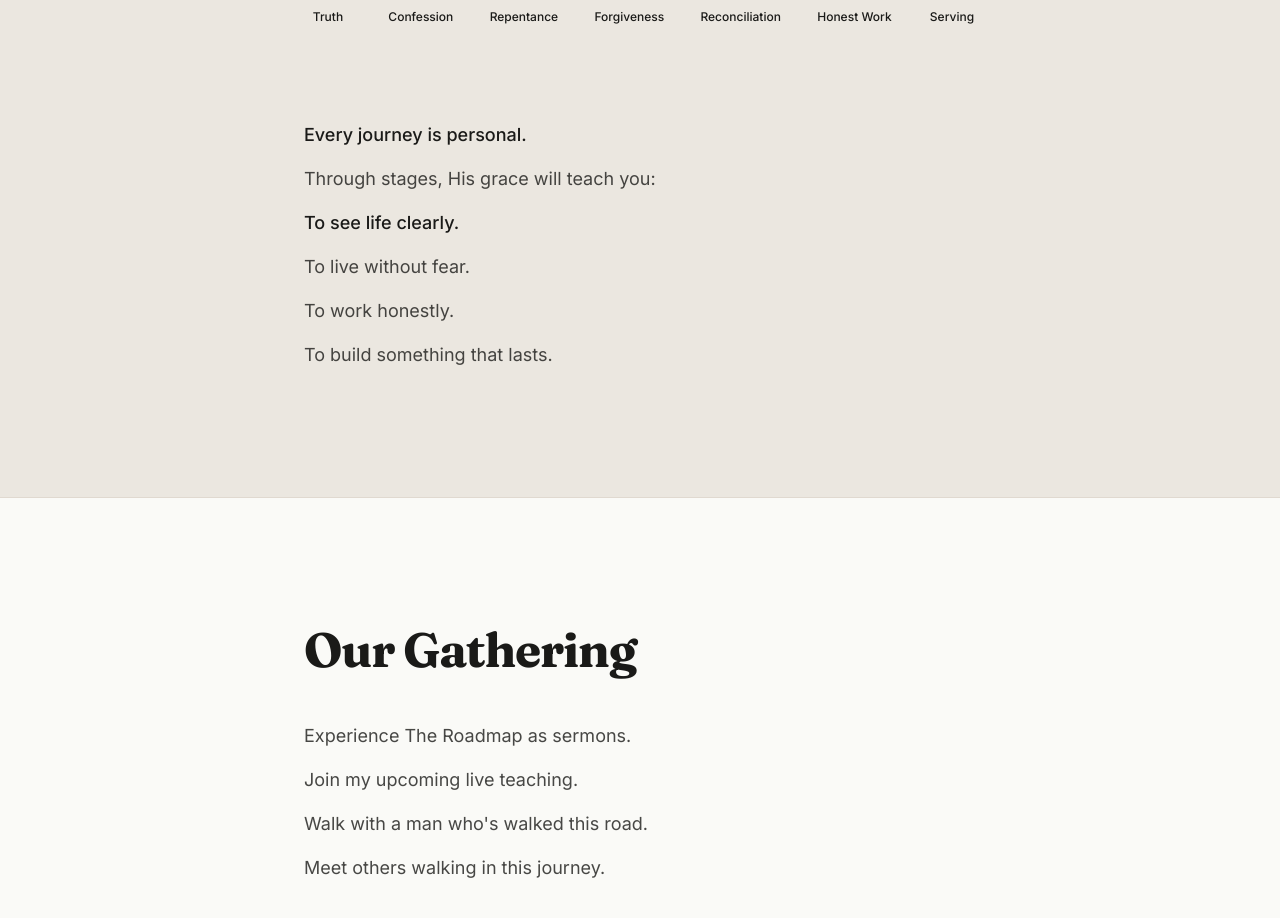
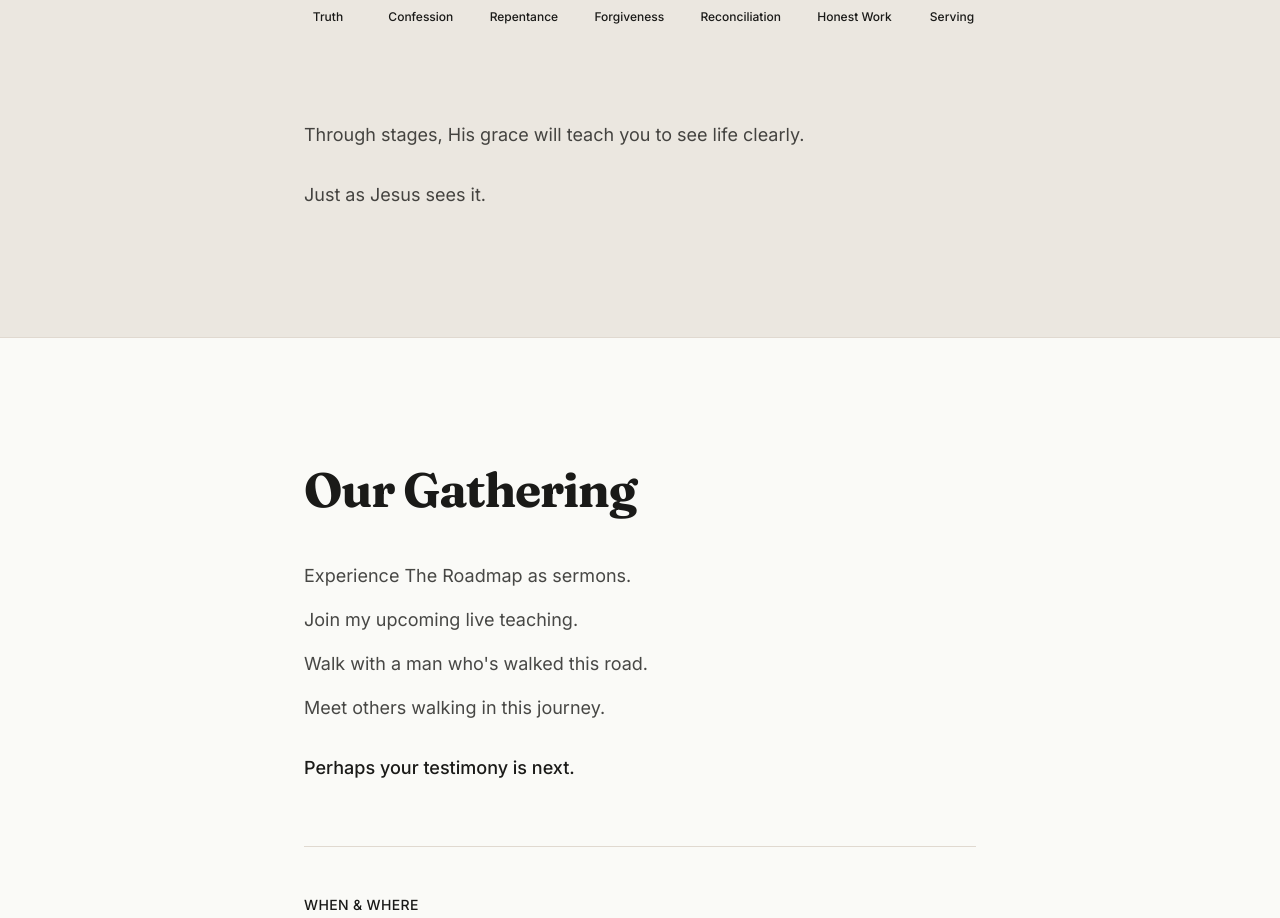
Before and after one commit to whoisjimilitan/restoration-community, a Next.js app in the folder apps/web/: page / in a window 1280 px wide. Shown: the part 3900-4818 px from the top of the page. Built offline with nearby package versions, Linux system fonts and the light colour scheme.

Commit message:
refactor: tighten roadmap section - remove redundancy, replace outcomes with unified principle just as jesus sees it

```diff
--- a/apps/web/src/app/page.tsx
+++ b/apps/web/src/app/page.tsx
@@ -183,12 +183,8 @@ export default function Home() {
           <StagesVisualization />
 
           <div className="space-y-4 text-base md:text-lg text-rc-text/80 leading-relaxed font-light">
-            <p className="text-rc-text font-medium">Every journey is personal.</p>
-            <p>Through stages, His grace will teach you:</p>
-            <p className="text-rc-text font-medium">To see life clearly.</p>
-            <p>To live without fear.</p>
-            <p>To work honestly.</p>
-            <p>To build something that lasts.</p>
+            <p>Through stages, His grace will teach you to see life clearly.</p>
+            <p className="pt-4">Just as Jesus sees it.</p>
           </div>
         </motion.div>
       </section>
```
